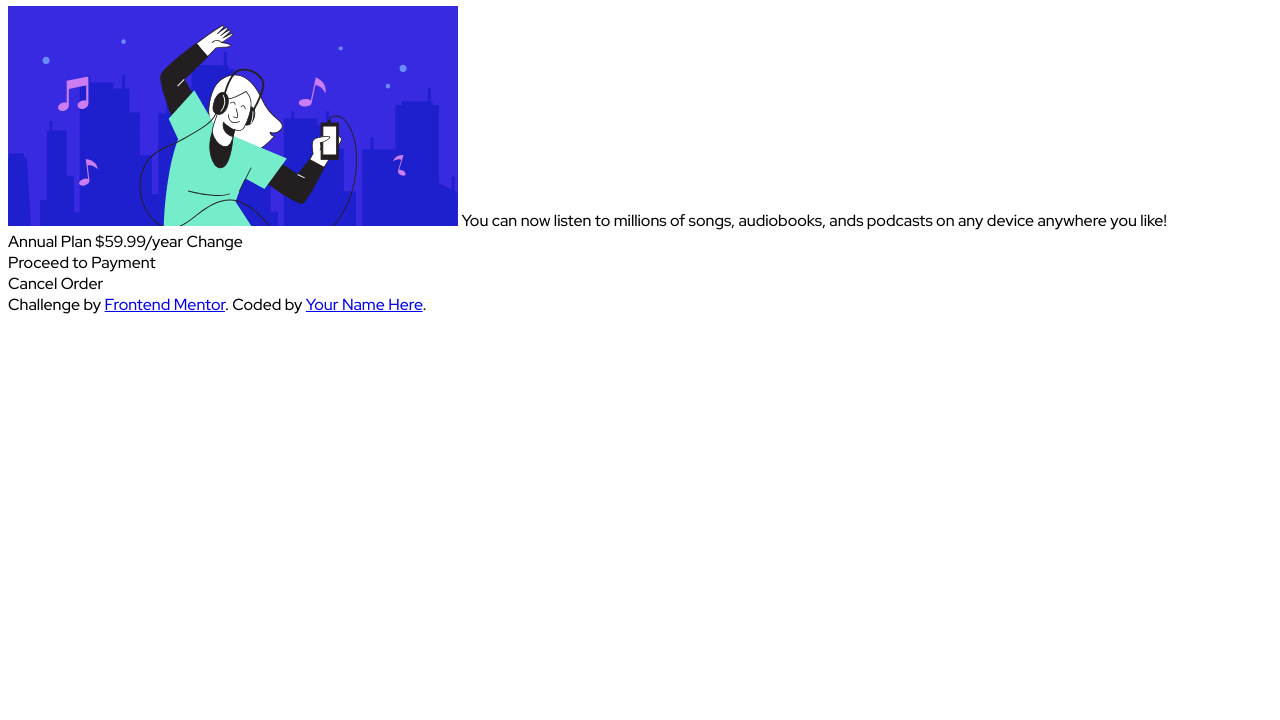
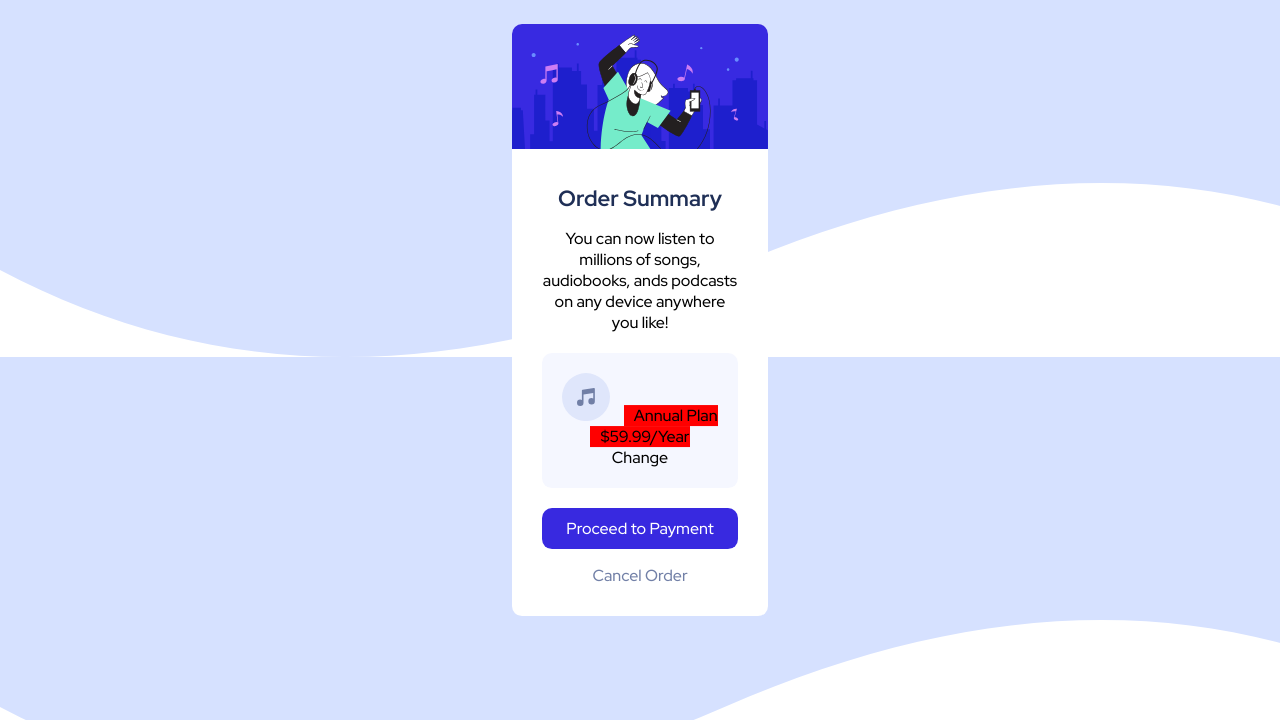
Before and after one commit to jakegodsall/fm-order-summary-component, a plain HTML site: page index.html in a window 1280 px wide. Shown: the part 80-800 px from the top of the page. Drawn offline with Linux system fonts and the light colour scheme.

Commit message:
need to fix p's in choice container to inline

```diff
--- a/index.html
+++ b/index.html
@@ -23,25 +23,41 @@
 <body>
 
   <div class="container">
+
+    <img id="hero" src="images/illustration-hero.svg" alt="man listening to iPod">
+
+    <div class="text-content">
+
       <h1>Order Summary</h1>
-
-    <img src="images/illustration-hero.svg" alt="man listening to iPod">
 
       You can now listen to millions of songs, audiobooks, ands podcasts on any
       device anywhere you like!
 
       <div class="choice">
-      Annual Plan
-      $59.99/year
+        <div class="choice-lhs">
+          <img src="images/icon-music.svg" alt="music note icon">
+          <div class="plan-container">
+            <p class="plan">Annual Plan</p>
+            <p>$59.99/Year</p>
+          </div>
+
+        </div>
+        <div class="change">
           Change
+        </div>
+
       </div>
 
       <div class="payment-btn">
         Proceed to Payment
       </div>
 
-    Cancel Order
+
+      <p class="cancel">Cancel Order</p>
     </div>
+
+  </div>
+
 
 
 
--- a/stylesheet.css
+++ b/stylesheet.css
@@ -1,3 +1,81 @@
 body {
     font-family: 'Red Hat Display', sans-serif;
+    font-size: 16px;
+    text-align: center;
+    background-image: url(images/pattern-background-desktop.svg);
 }
+
+.container {
+    width: 20%;
+    height: auto;
+    border-radius: 10px;
+    background-color: #ffffff;
+    position: absolute;
+    top: 50%;
+    left: 50%;
+    transform: translate(-50%, -50%);
+    overflow: hidden;
+}
+
+#hero {
+    max-width: 100%;
+}
+
+h1 {
+    font-size: 22px;
+    color: hsl(223, 47%, 23%);
+}
+
+.text-content {
+    margin: 30px;
+}
+
+.choice {
+    background-color: hsl(225, 100%, 98%);
+    border-radius: 10px;
+    margin: 20px 0;
+    padding: 20px;
+}
+
+.choice-lhs {
+    max-width: 100%;
+    max-heihgt: 100%;
+    display: inline;
+}
+
+.choice-lhs img {
+    max-width: 100%;
+    max-height: 100%;
+    padding: 0;
+    margin: 0;
+}
+
+.plan-container {
+    display: inline;
+    background-color: red;
+    padding: 0px;
+    margin-top: 0px;
+    margin-left: 10px;
+}
+
+.plan-container p {
+    margin-left: 10px;
+    display: inline;
+    max-width: auto;
+}
+
+.change {
+    display: inline;
+}
+
+.payment-btn {
+    color: white;
+    background-color: hsl(245, 75%, 52%);
+    border-radius: 10px;
+    padding: 10px 0 10px 0;
+}
+
+
+.cancel {
+    color: hsl(224, 23%, 55%);
+}
```
Lines whose indentation alone changed are shown as unchanged.
